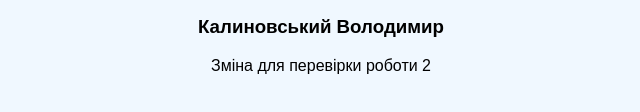
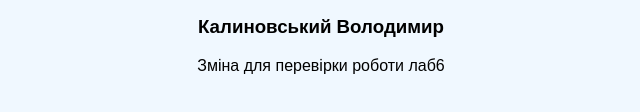
Before and after one commit to Cucumbao/IIT, a plain HTML site: page index.html in a window 1280 px wide. Shown: the part 240-352 px from the top of the page, 319-959 px from the left. Drawn offline with Linux system fonts and the light colour scheme.

Commit message:
Update index.html

```diff
--- a/index.html
+++ b/index.html
@@ -11,6 +11,6 @@
 <h3>Сизоненко Анна</h3>
 <h3>Мартинюк Тетяна</h3>
 <h3>Калиновський Володимир</h3>
-<p>Зміна для перевірки роботи 2</p>
+<p>Зміна для перевірки роботи лаб6</p>
 </body>
 </html>
```
